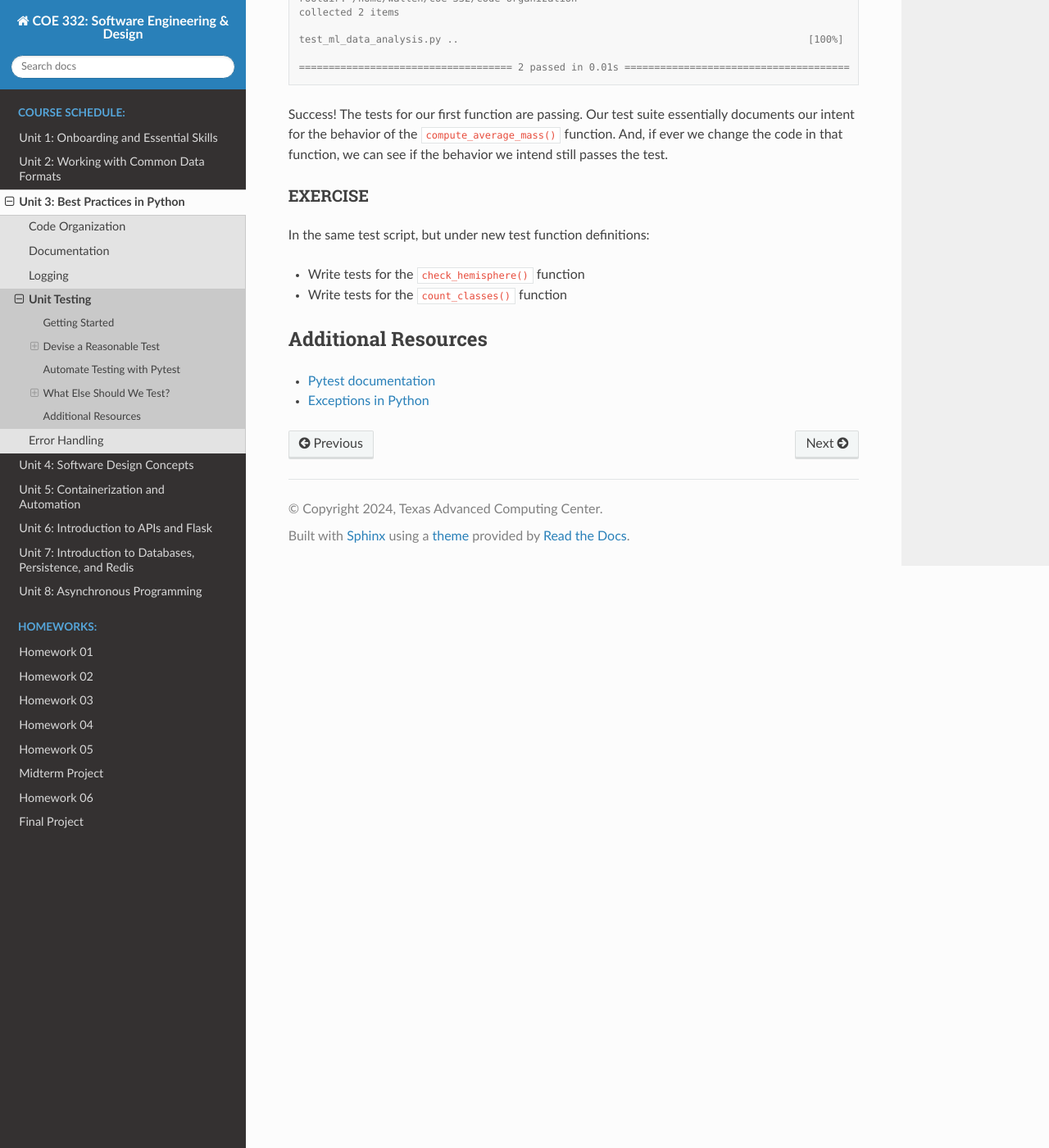
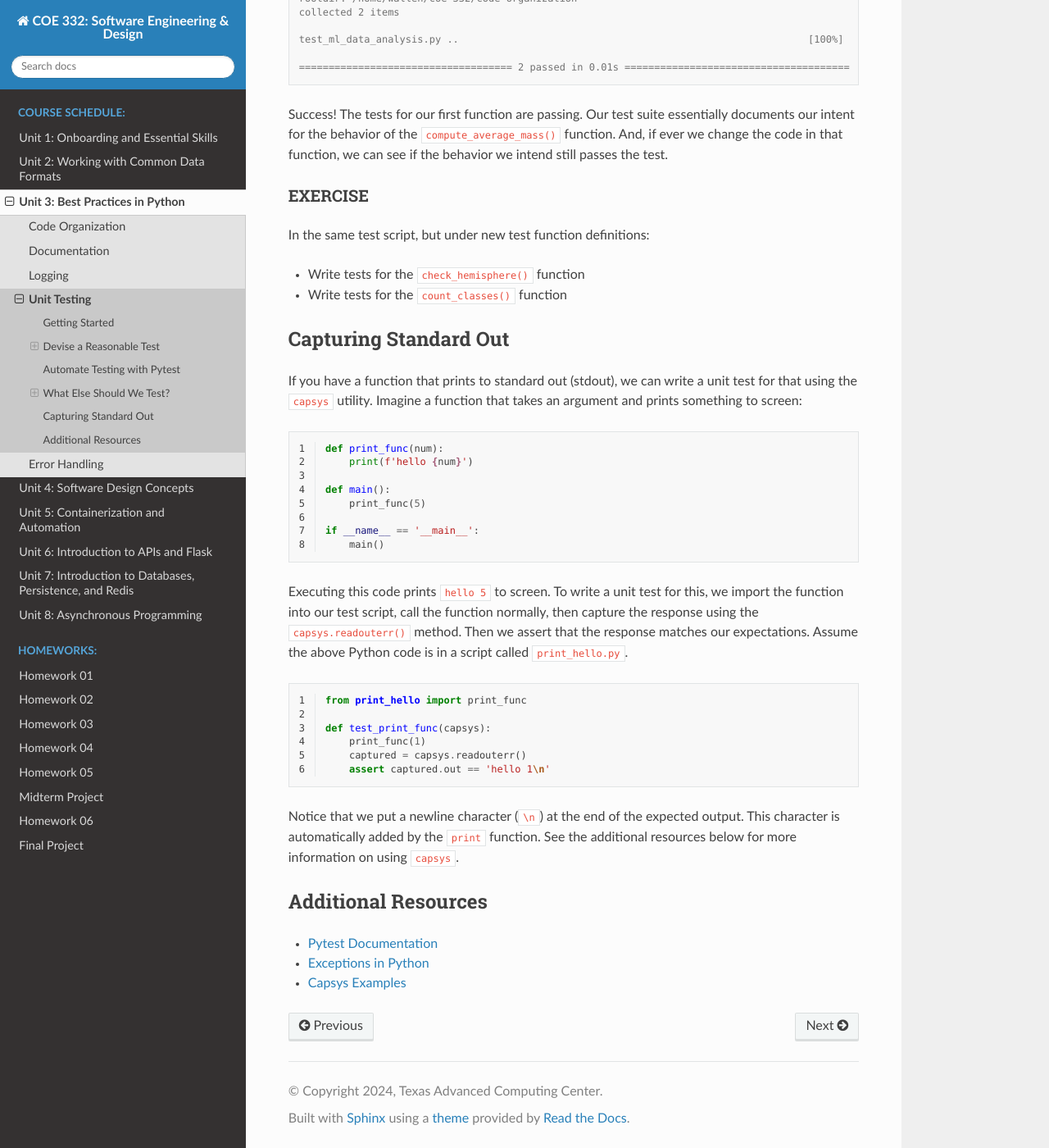
Before and after one commit to TACC/coe-332-sp24, a Sphinx documentation site: the page built from docs/unit03/unittest.rst, in a window 1280 px wide and 1400 px high, scrolled down 4084 px. Shown: the whole window at 82% size. Built offline with Sphinx 7.4.7 and the Read the Docs theme 2.0.0, drawn with Linux system fonts in a browser that asks for light colours.

Commit message:
added bit to unittest about capsys

```diff
--- a/docs/unit03/unittest.rst
+++ b/docs/unit03/unittest.rst
@@ -255,9 +255,49 @@ In the same test script, but under new test function definitions:
 * Write tests for the ``count_classes()`` function
 
 
+Capturing Standard Out
+----------------------
+
+If you have a function that prints to standard out (stdout), we can write a
+unit test for that using the ``capsys`` utility. Imagine a function that takes
+an argument and prints something to screen:
+
+.. code-block:: python3
+   :linenos:
+
+   def print_func(num):
+       print(f'hello {num}')
+
+   def main():
+       print_func(5)
+
+   if __name__ == '__main__':
+       main()
+
+Executing this code prints ``hello 5`` to screen. To write a unit test for this,
+we import the function into our test script, call the function normally, then
+capture the response using the ``capsys.readouterr()`` method. Then we assert that
+the response matches our expectations. Assume the above Python code is in a script
+called ``print_hello.py``.
+
+.. code-block:: python3
+   :linenos:
+
+   from print_hello import print_func
+
+   def test_print_func(capsys):
+       print_func(1)
+       captured = capsys.readouterr()
+       assert captured.out == 'hello 1\n'
+
+Notice that we put a newline character (``\n``) at the end of the expected output.
+This character is automatically added by the ``print`` function. See the additional
+resources below for more information on using ``capsys``.
+
 
 Additional Resources
 --------------------
 
-* `Pytest documentation <https://docs.pytest.org/>`_
+* `Pytest Documentation <https://docs.pytest.org/>`_
 * `Exceptions in Python <https://docs.python.org/3.8/library/exceptions.html>`_
+* `Capsys Examples <https://docs.pytest.org/en/7.1.x/how-to/capture-stdout-stderr.html>`_
```
